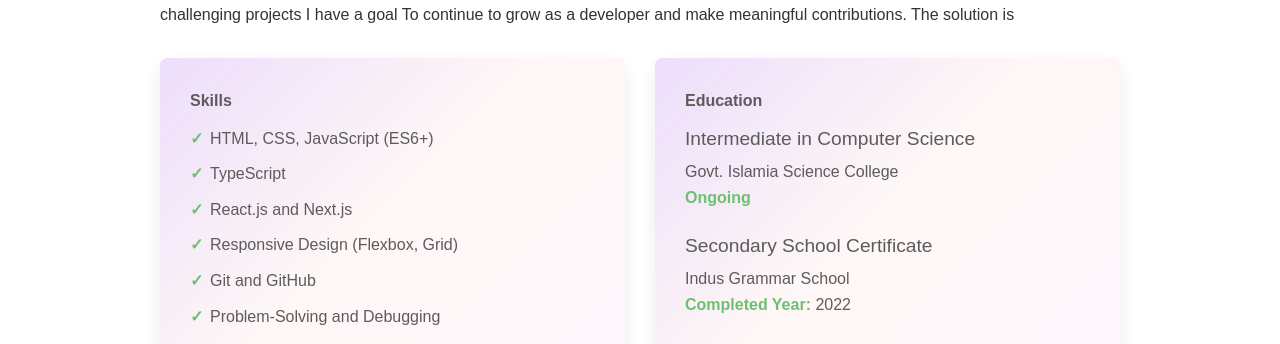
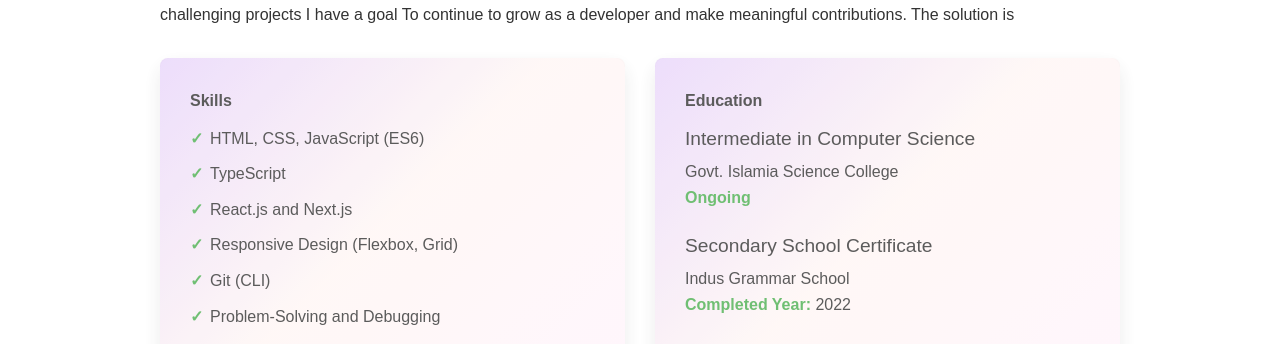
Before and after one commit to Muhammadtalalliaquat/Portfolio, a Next.js app: page /portfolio in a window 1280 px wide. Shown: the part 2007-2351 px from the top of the page. Built offline with nearby package versions, Linux system fonts and the light colour scheme.

Commit message:
Update projectData.ts

```diff
--- a/src/components/projectData.ts
+++ b/src/components/projectData.ts
@@ -74,11 +74,11 @@ type skillDataType = {
 }
 
 export const skillData: skillDataType[] = [
-  { id: 1, name: "HTML, CSS, JavaScript (ES6+)" },
+  { id: 1, name: "HTML, CSS, JavaScript (ES6)" },
   { id: 2, name: "TypeScript" },
   { id: 3, name: "React.js and Next.js" },
   { id: 4, name: "Responsive Design (Flexbox, Grid)" },
-  { id: 5, name: "Git and GitHub" },
+  { id: 5, name: "Git (CLI)" },
   { id: 6, name: "Problem-Solving and Debugging" },
 ];
 
```
